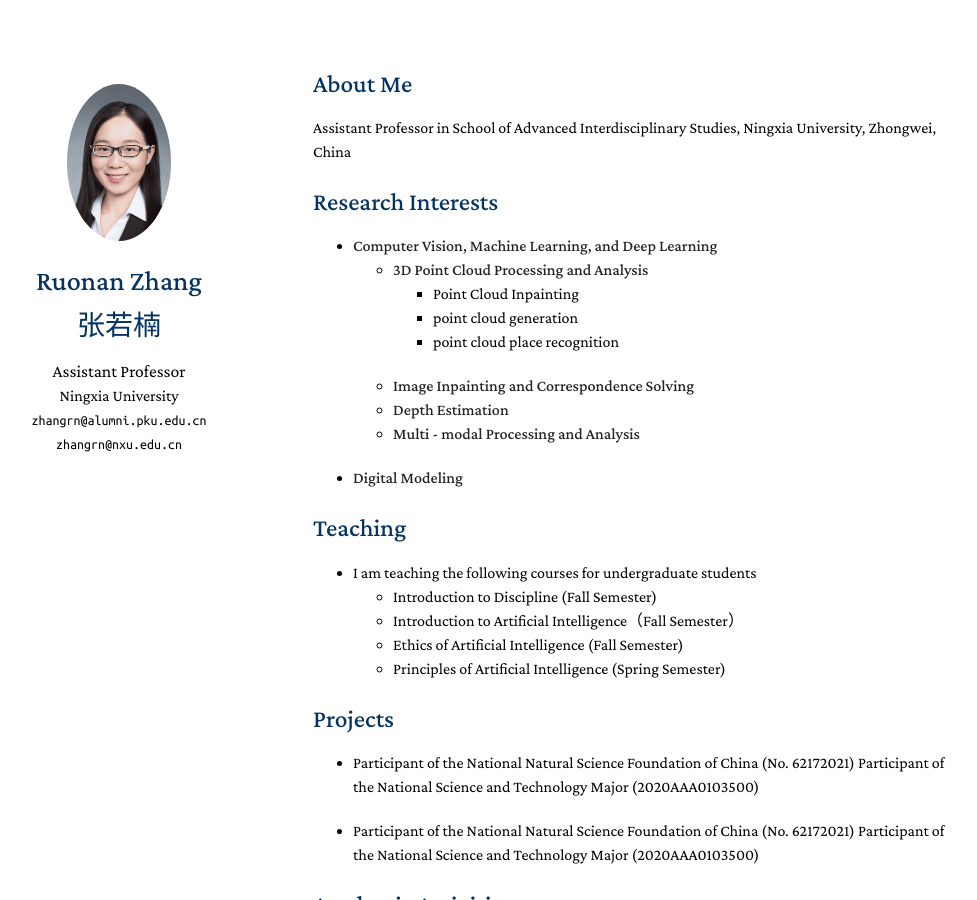
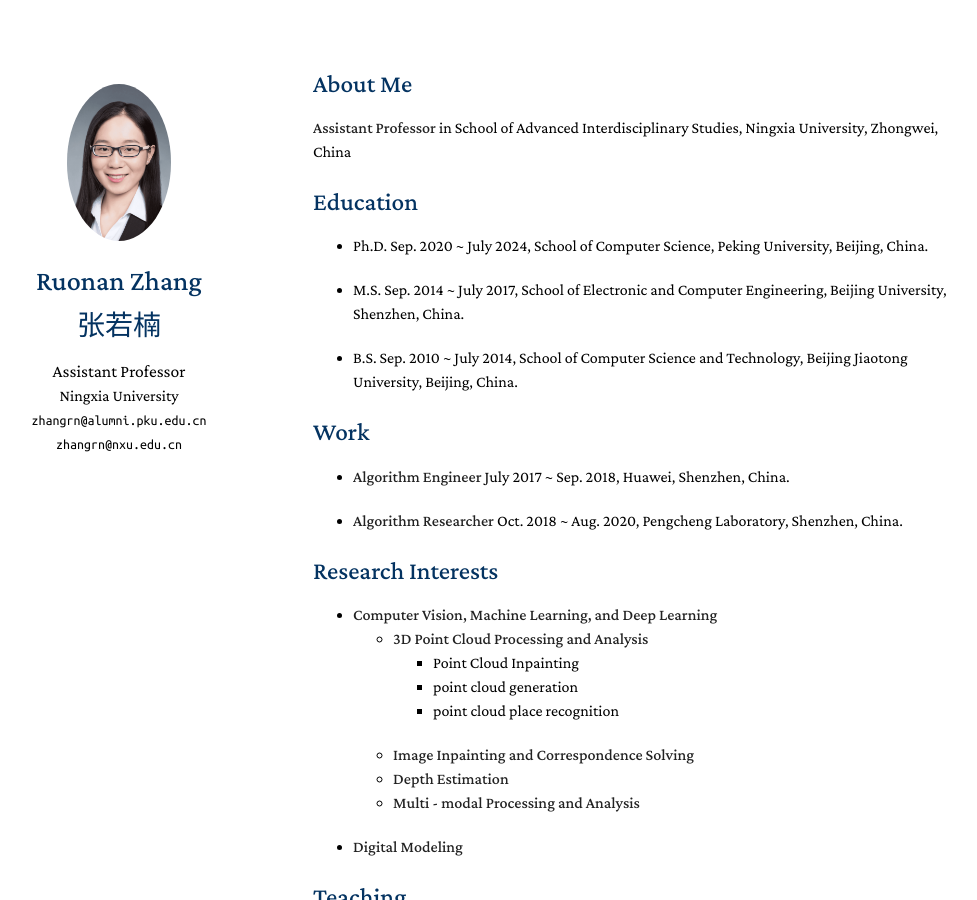
Before and after one commit to Smile232323/Smile232323.github.io, a Jekyll site: the page built from index.md, in a window 1280 px wide and 900 px high. Shown: the whole window, without its empty margins (157-1134 px from the left). Built offline with Jekyll 4.4.1, drawn with Linux system fonts in a browser that asks for light colours; a style sheet for code colours, icons or effects is not loaded; our own code applies the rules of GitHub Pages for plain Markdown files.

Commit message:
Information Update

```diff
--- a/index.md
+++ b/index.md
@@ -4,7 +4,22 @@ layout: homepage
 
 ## About Me
 
-Assistant Professor in School of Advanced Interdisciplinary Studies, Ningxia University, Zhongwei, China
+**Assistant Professor** in School of Advanced Interdisciplinary Studies, Ningxia University, Zhongwei, China
+
+## Education
+
+- Ph.D.  Sep. 2020 ~ July 2024, School of Computer Science, Peking University, Beijing, China.
+
+- M.S.  Sep. 2014 ~ July 2017, School of Electronic and Computer Engineering, Beijing University, Shenzhen, China.
+
+- B.S.  Sep. 2010 ~ July 2014, School of Computer Science and Technology, Beijing Jiaotong University, Beijing, China.
+
+## Work
+
+- **Algorithm Engineer**  July 2017 ~  Sep. 2018, Huawei, Shenzhen, China.
+
+- **Algorithm Researcher**  Oct. 2018 ~ Aug. 2020, Pengcheng Laboratory, Shenzhen, China.
+
 
 ## Research Interests
 
```
